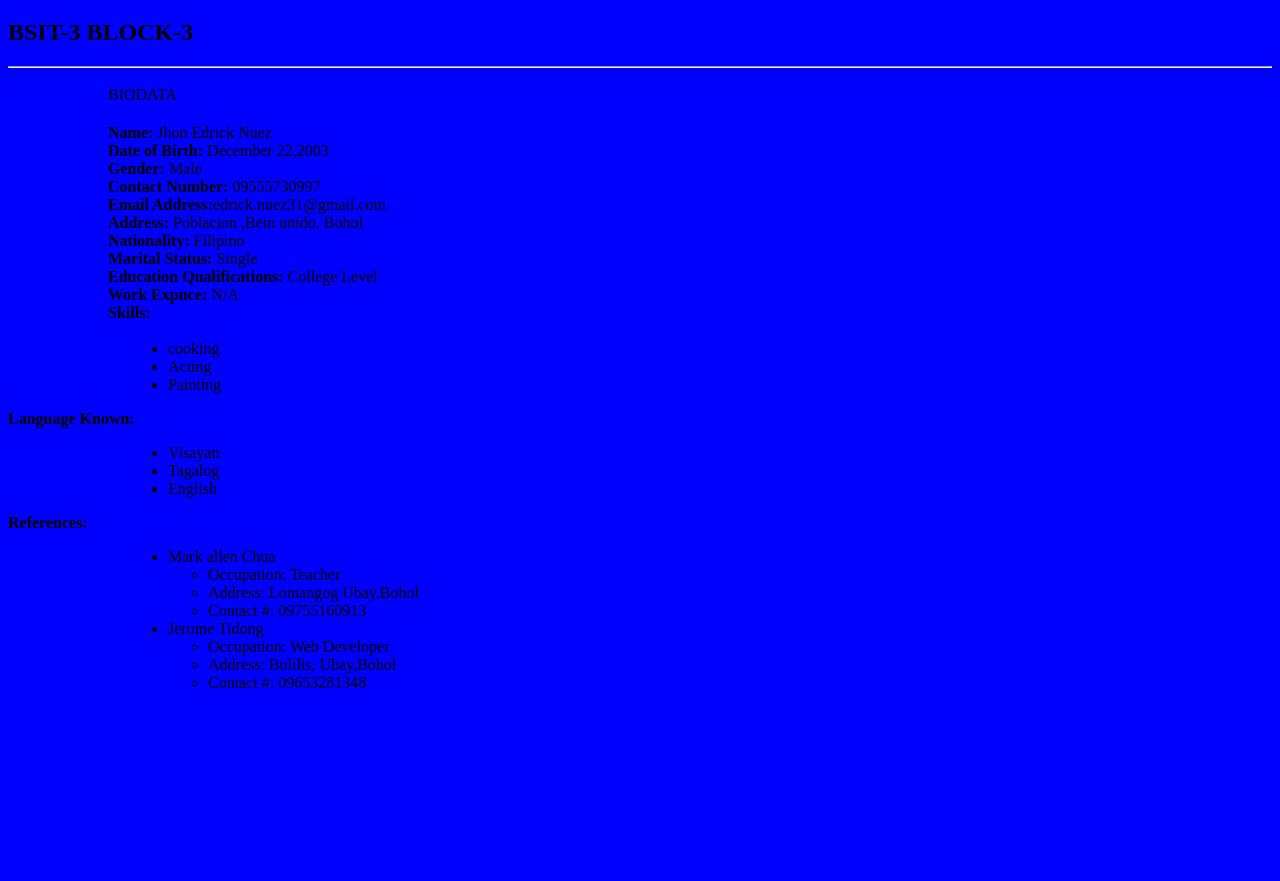
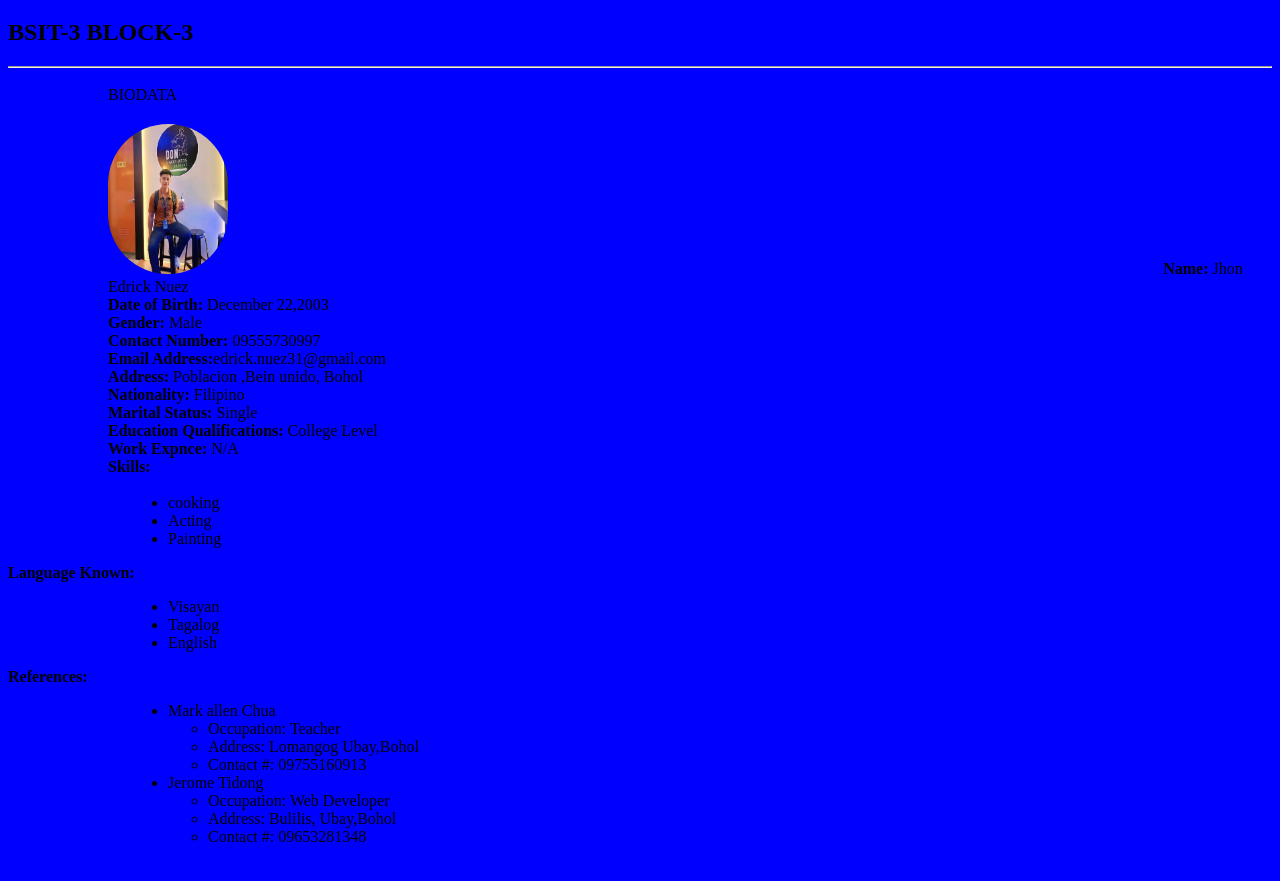
Before and after one commit to JhonEdrick/JhonEdrickNuez, a plain HTML site: page index.html in a window 1280 px wide. Shown: the part 61-942 px from the top of the page. Before the commit the page ends 800 px from the top, so only its background shows below. Drawn offline with Linux system fonts and the light colour scheme.

Commit message:
Add Profile Picture

```diff
--- a/index.html
+++ b/index.html
@@ -16,6 +16,7 @@
 
       <p class="bio">BIODATA</p>
        <p class="info">
+           <img src="Edrick.jpg">
        <b>Name:</b> Jhon Edrick Nuez<br>
        <b>Date of Birth:</b> December 22,2003<br>
        <b>Gender:</b> Male<br>
--- a/style.css
+++ b/style.css
@@ -7,6 +7,11 @@ body {
     padding-top: 2px;
     padding-bottom: 2px;
     font-family: 'Times New Roman',Times,Serif;
+    }img{
+    margin-right: 80%;
+    width: 120px;
+    height: 150px;
+    border-radius: 100px
 
 }h1{
     text-allign: center;
```
Also changed, not shown: Edrick.jpg (added).
